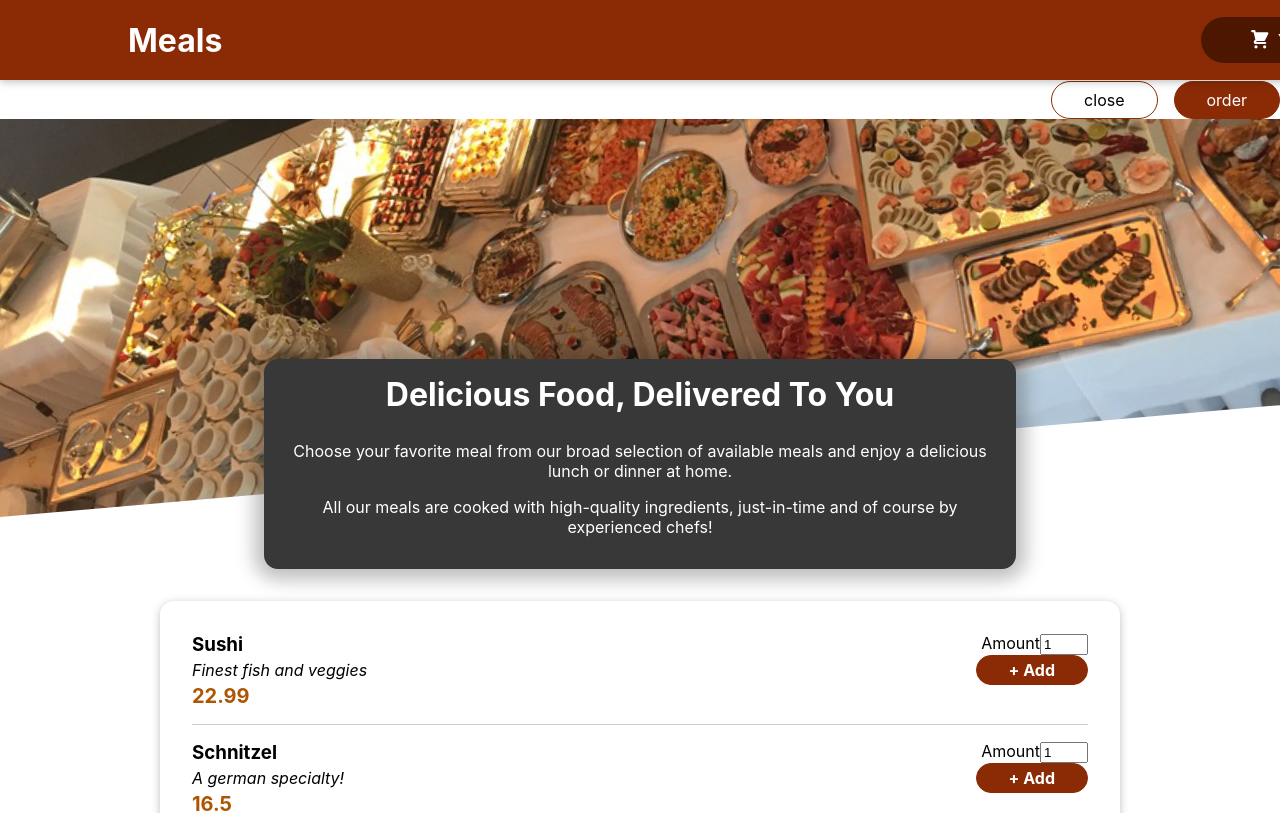
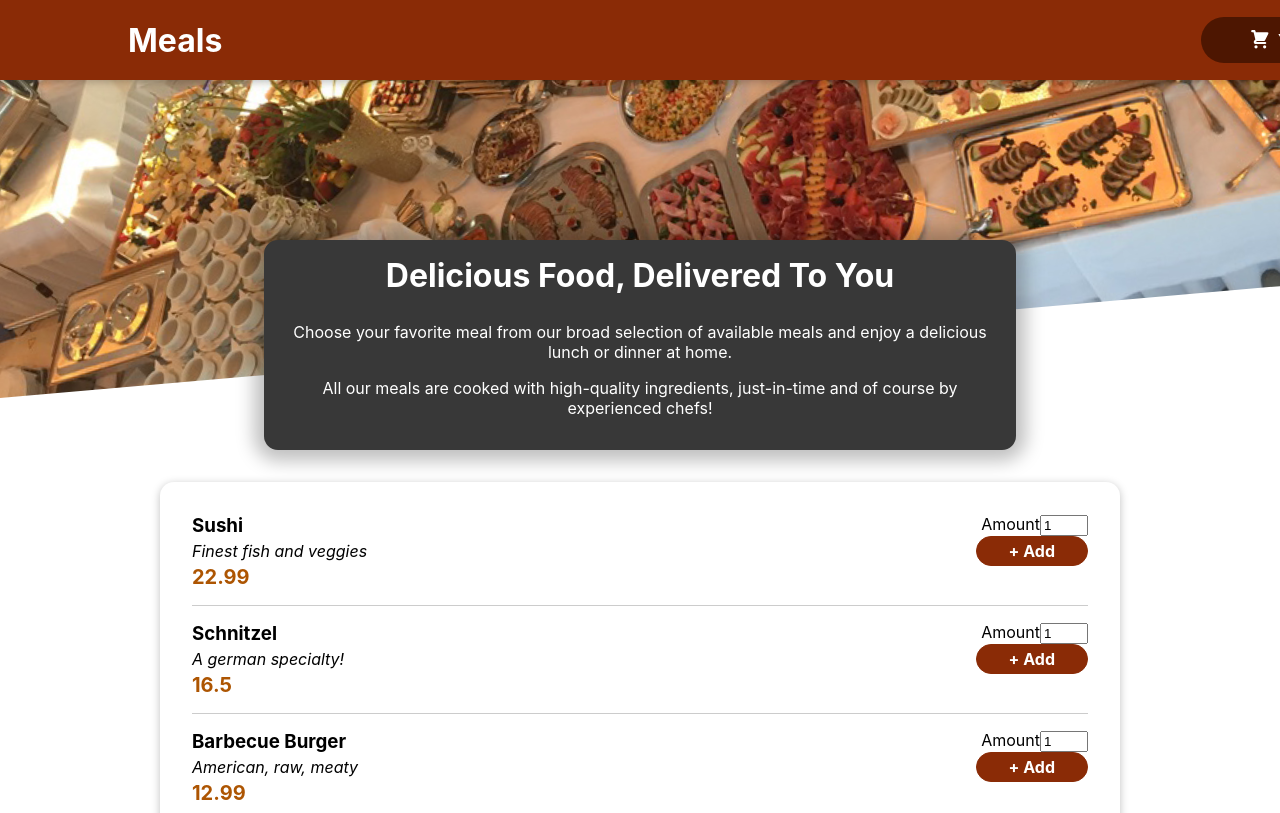
Before and after one commit to seolheekang1221/Food_order_app, a React (Create React App) app: page / in a window 1280 px wide. Shown: the top 813 px of the page. Built offline with nearby package versions, Linux system fonts and the light colour scheme; the HTML template or start-up script is replaced by a standard one.

Commit message:
managing cart & modal state

```diff
--- a/src/App.js
+++ b/src/App.js
@@ -1,14 +1,24 @@
-import { Fragment } from 'react';
+import { Fragment, useState } from 'react';
 
 import Header from './components/Layout/Header';
 import Meals from './components/Meals/Meals';
 import Cart from './components/Cart/Cart';
 
 function App() {
+  const [cartIsShown, setCartIsShown] = useState(false);
+
+  const showCartHandler = () => {
+    setCartIsShown(true);
+  };
+
+  const hideCartHandler = () => {
+    setCartIsShown(false);
+  };
+
   return (
     <Fragment>
-      <Cart />
-      <Header />
+      {cartIsShown && <Cart onClose={hideCartHandler} />}
+      <Header onShowCart={showCartHandler} />
       <main>
         <Meals />
       </main>
--- a/src/components/Cart/Cart.js
+++ b/src/components/Cart/Cart.js
@@ -1,4 +1,4 @@
-import Modal from '../UI/Modal';
+import Modal from "../UI/Modal";
 import classes from "./Cart.module.css";
 
 const Cart = (props) => {
@@ -11,14 +11,16 @@
   );
 
   return (
-    <Modal>
+    <Modal onClose={props.onClose}>
       {cartItems}
       <div className={classes.total}>
         <span>Total Amount</span>
         <span>35.62</span>
       </div>
       <div className={classes.actions}>
-        <button className={classes["button-alt"]}>close</button>
+        <button className={classes["button-alt"]} onClick={props.onClose}>
+          close
+        </button>
         <button className={classes.button}>order</button>
       </div>
     </Modal>
--- a/src/components/Layout/Header.js
+++ b/src/components/Layout/Header.js
@@ -9,7 +9,7 @@
     <Fragment>
       <header className={classes.header}>
         <h1>Meals</h1>
-        <HeaderCartButton />
+        <HeaderCartButton onClick={props.onShowCart} />
       </header>
       <div className={classes["main-image"]}>
         <img src={mealsImage} alt="full table" />
--- a/src/components/Layout/HeaderCartButton.js
+++ b/src/components/Layout/HeaderCartButton.js
@@ -3,7 +3,7 @@
 
 const HeaderCartButton = (props) => {
   return (
-    <button className={classes.button}>
+    <button className={classes.button} onClick={props.onClick}>
       <span className={classes.icon}>
         <CartIcon />
       </span>
--- a/src/components/UI/Modal.js
+++ b/src/components/UI/Modal.js
@@ -4,7 +4,7 @@
 import classes from './Modal.module.css';
 
 const Backdrop = props => {
-    return <div className ={classes.backdrop} />
+    return <div className ={classes.backdrop} onClick={props.onClose}/>;
 };
 
 const ModalOverlay = props => {
@@ -18,9 +18,11 @@
 
 
 const Modal = (props) => {
-    return <Fragment>
-        {ReactDOM.createPortal(<Backdrop />, portalElement)}
+    return (
+    <Fragment>
+        {ReactDOM.createPortal(<Backdrop onClose={props.onClose} />, portalElement)}
         {ReactDOM.createPortal(<ModalOverlay>{props.children}</ModalOverlay>, portalElement)}
     </Fragment>
+    );
 };
 export default Modal;
```
Also changed, not shown: 1 other file (tests, documents, lock files or other folders).
